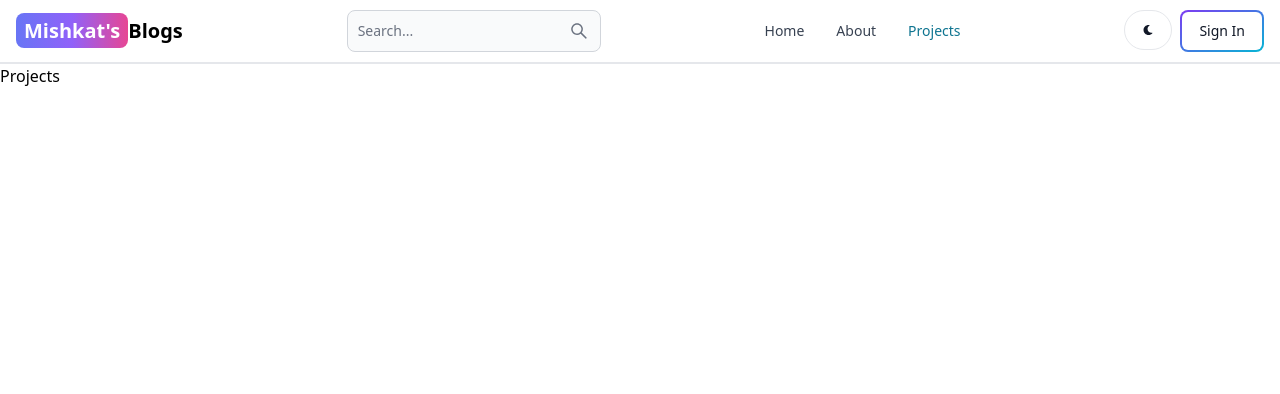
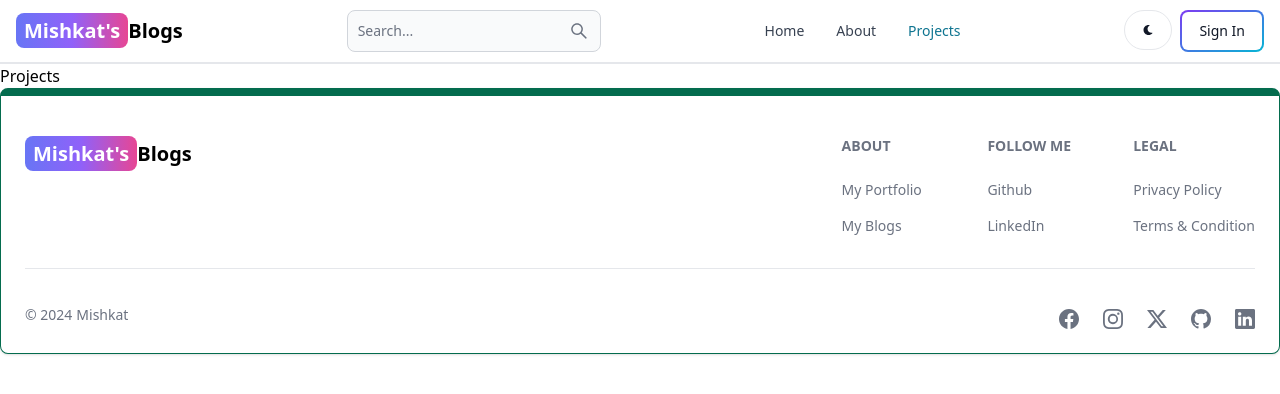
Before and after one commit to Musm1/Mern-Blog-Site, a React (Vite) app in the folder client/: page /projects in a window 1280 px wide. Shown: the top 394 px of the page. Built offline with nearby package versions, Linux system fonts and the light colour scheme.

Commit message:
footer component done

```diff
--- a/client/src/App.jsx
+++ b/client/src/App.jsx
@@ -7,6 +7,7 @@ import SignUp from './pages/SignUp';
 import Dashboard from './pages/Dashboard';
 import Projects from './pages/Projects';
 import Header from './components/Header';
+import Footer from './components/Footer';
 
 const App = () => {
   return (
@@ -20,6 +21,7 @@ const App = () => {
         <Route path='/dashboard' element={<Dashboard/>}/>
         <Route path='/projects' element={<Projects/>}/>
       </Routes>
+      <Footer/>
     </BrowserRouter>
   )
 }
--- /dev/null
+++ b/client/src/components/Footer.jsx
@@ -0,0 +1,71 @@
+import React from 'react'
+import { Footer } from 'flowbite-react';
+import { Link, useLocation } from 'react-router-dom';
+import {BsFacebook, BsInstagram, BsTwitterX, BsGithub, BsLinkedin} from 'react-icons/bs';
+
+const FooterCom = () => {
+  return (
+    <Footer container className='border border-t-8 border-green-700'>
+        <div className='w-full mx-auto max-w-7xl'>
+            <div className='grid justify-between w-full sm:flex md:grid-cols-1'>
+                <div className='mt-5'>
+                    <Link to='/' className='self-center text-lg font-semibold whitespace-nowrap sm:text-xl dark:text-white'>
+                        <span className='px-2 py-1 text-white rounded-lg bg-gradient-to-r from-indigo-500 via-purple-500 to-pink-500'>
+                        Mishkat's
+                        </span>
+                        Blogs
+                    </Link>
+                </div>
+                <div className='grid grid-cols-2 gap-8 mt-4 sm:grid-cols-3 sm:gap-6'>
+                    <div>
+                        <Footer.Title title='ABOUT'/>
+                        <Footer.LinkGroup col>
+                            <Footer.Link href='https://musm1.vercel.app/' target='_blank' rel='noopener noreferrer'>
+                                My Portfolio
+                            </Footer.Link>
+                            <Footer.Link href='/about' target='_blank' rel='noopener noreferrer'>
+                                My Blogs
+                            </Footer.Link>
+                        </Footer.LinkGroup>
+                    </div>
+                    <div>
+                        <Footer.Title title='FOLLOW ME'/>
+                        <Footer.LinkGroup col>
+                            <Footer.Link href='https://github.com/Musm1' target='_blank' rel='noopener noreferrer'>
+                                Github
+                            </Footer.Link>
+                            <Footer.Link href='https://www.linkedin.com/in/musm/' target='_blank' rel='noopener noreferrer'>
+                                LinkedIn
+                            </Footer.Link>
+                        </Footer.LinkGroup>
+                    </div>
+                    <div>
+                        <Footer.Title title='LEGAL'/>
+                        <Footer.LinkGroup col>
+                            <Footer.Link href='#'>
+                                Privacy Policy
+                            </Footer.Link>
+                            <Footer.Link href='#'>
+                                Terms &amp; Condition
+                            </Footer.Link>
+                        </Footer.LinkGroup>
+                    </div>
+                </div>
+            </div>
+            <Footer.Divider />
+            <div className='w-full sm:flex sm:items-center sm:justify-between'>
+                <Footer.Copyright href='#' by="Mishkat" year={new Date().getFullYear()}/>
+                <div className='flex gap-6 mt-4 sm:mt-2 sm:justify-center'>
+                    <Footer.Icon href='#' icon={BsFacebook}/>
+                    <Footer.Icon href='#' icon={BsInstagram}/>
+                    <Footer.Icon href='#' icon={BsTwitterX}/>
+                    <Footer.Icon href='#' icon={BsGithub}/>
+                    <Footer.Icon href='#' icon={BsLinkedin}/>
+                </div>
+            </div>
+        </div>
+    </Footer>
+  )
+}
+
+export default FooterCom
```
